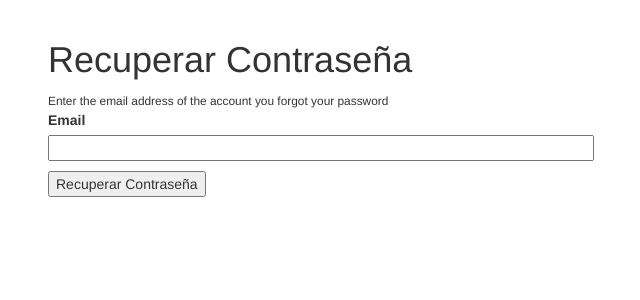
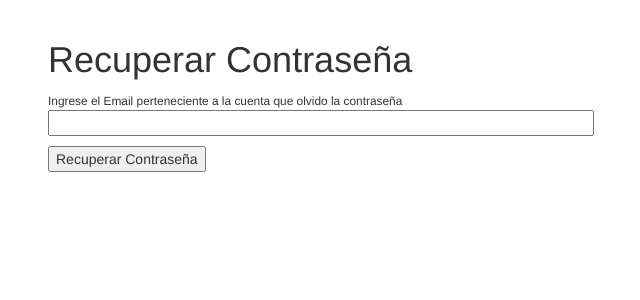
Before and after one commit to alexisleveratto/Audit-on-Blockchain, a Flask app: page /forgot-password in a window 1280 px wide. Shown: the part 52-352 px from the top of the page, without its empty margins (22-662 px from the left). Run offline with Flask 2, Linux system fonts and the light colour scheme; some libraries are stand-ins or nearby versions.

Commit message:
Solve Cancel

```diff
--- a/src/app/routes.py
+++ b/src/app/routes.py
@@ -114,7 +114,8 @@ def forgot():
                 recipients=[mail],
             )
             msg.body = (
-                "Hello,\nWe've received a request to reset your password. If you want to reset your password, click the link below and enter your new password\n http://127.0.0.1:5000/"
+                # "Hello,\nWe've received a request to reset your password. If you want to reset your password, click the link below and enter your new password\n http://127.0.0.1:5000/"
+                "Recibimos su pedido de cambio de contraseña. Si desea hacerlo, haga clic en el siguiente link e ingrese su nueva contraseña\n http://127.0.0.1:5000/"
                 + check_mail.hashCode
             )
             posta.send(msg)
--- a/src/app/templates/client_page.html
+++ b/src/app/templates/client_page.html
@@ -1,7 +1,8 @@
 {% extends "base.html" %}
 
 {% block app_content %}
-<form>
+<form action="" method="POST">
+    {{ form.hidden_tag() }}
     <h1>{{ client.companiaName }}</h1>
     <hr>
     <p> CUIT: {{ client.companiaId }} </p>
--- a/src/app/templates/forgot_password.html
+++ b/src/app/templates/forgot_password.html
@@ -4,9 +4,8 @@
     <h1>Recuperar Contraseña</h1>
     <form action="" method="POST">
         {{ form.hidden_tag() }}
-        <small>Enter the email address of the account you forgot your password</small> <br>
+        <small>Ingrese el Email perteneciente a la cuenta que olvido la contraseña</small> <br>
         <p>
-            {{ form.email.label }}<br>
             {{ form.email(size=64) }}<br>
             {% for error in form.email.errors %}
             <span style="color: red;">[{{ error }}]</span>
--- a/src/app/templates/index.html
+++ b/src/app/templates/index.html
@@ -4,7 +4,7 @@
     {% if current_user.role == "Client" %}
     <h1> {{ current_user.client_name }}</h1>
     {% else %}
-    <h1> {{ current_user.username }}!</h1>
+    <h1> {{ current_user.username }}</h1>
     {% endif %}
     <form action="" method="POST">
         {{ form.hidden_tag() }}
--- a/src/app/templates/login.html
+++ b/src/app/templates/login.html
@@ -21,6 +21,6 @@
         <p>{{ form.remember_me() }} {{ form.remember_me.label }}</p>
         <p>{{ form.submit() }}</p>
     </form>
-    <p>Usuario Nuevo? <a href="{{ url_for('register') }}">Registrarse</a></p>
+    <!-- <p>Usuario Nuevo? <a href="{{ url_for('register') }}">Registrarse</a></p> -->
     <p>Recuperar Contraseña? <a href="{{ url_for('forgot') }}">Recuperar Contraseña</a></p>
 {% endblock %}
```
